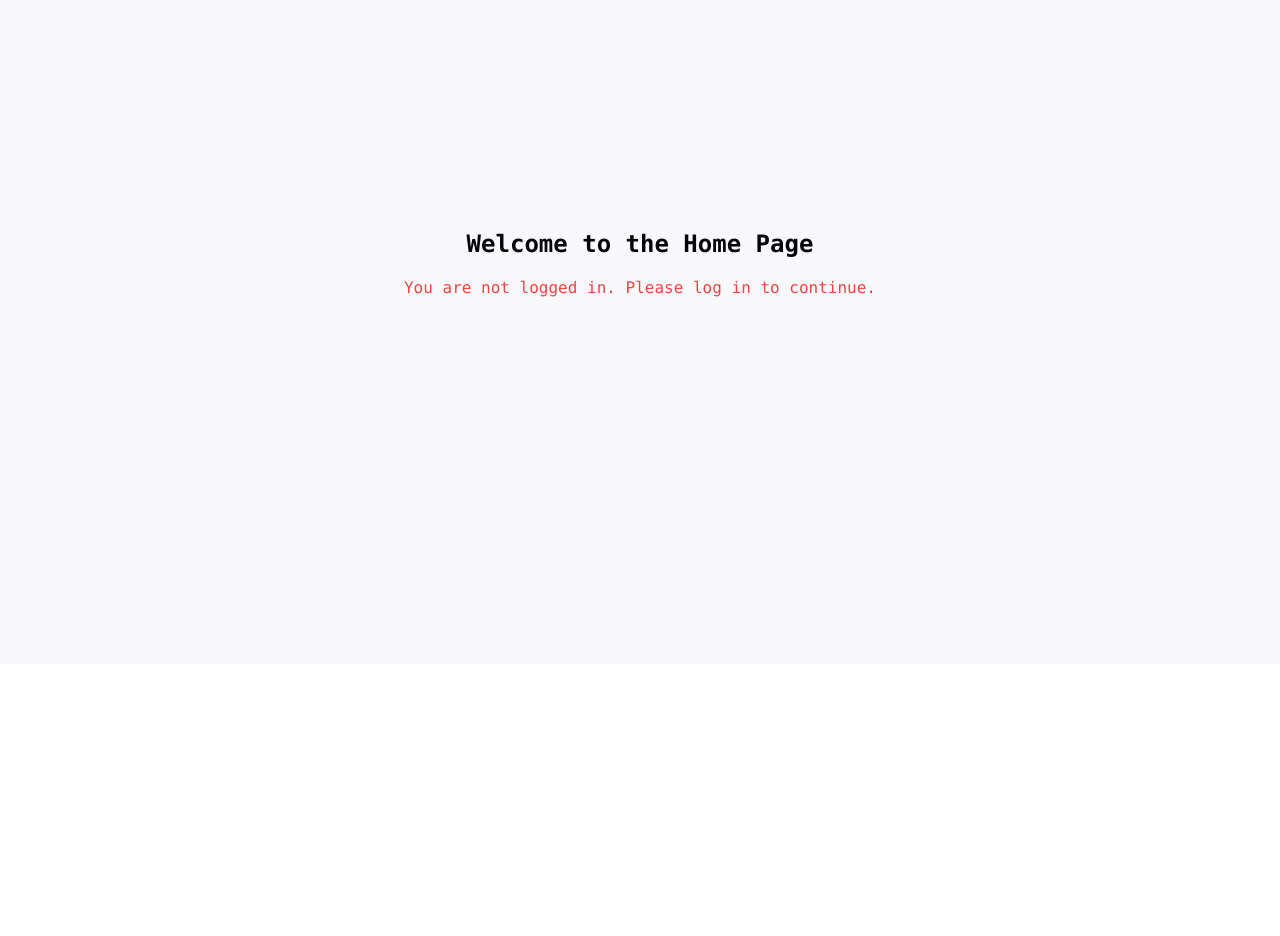
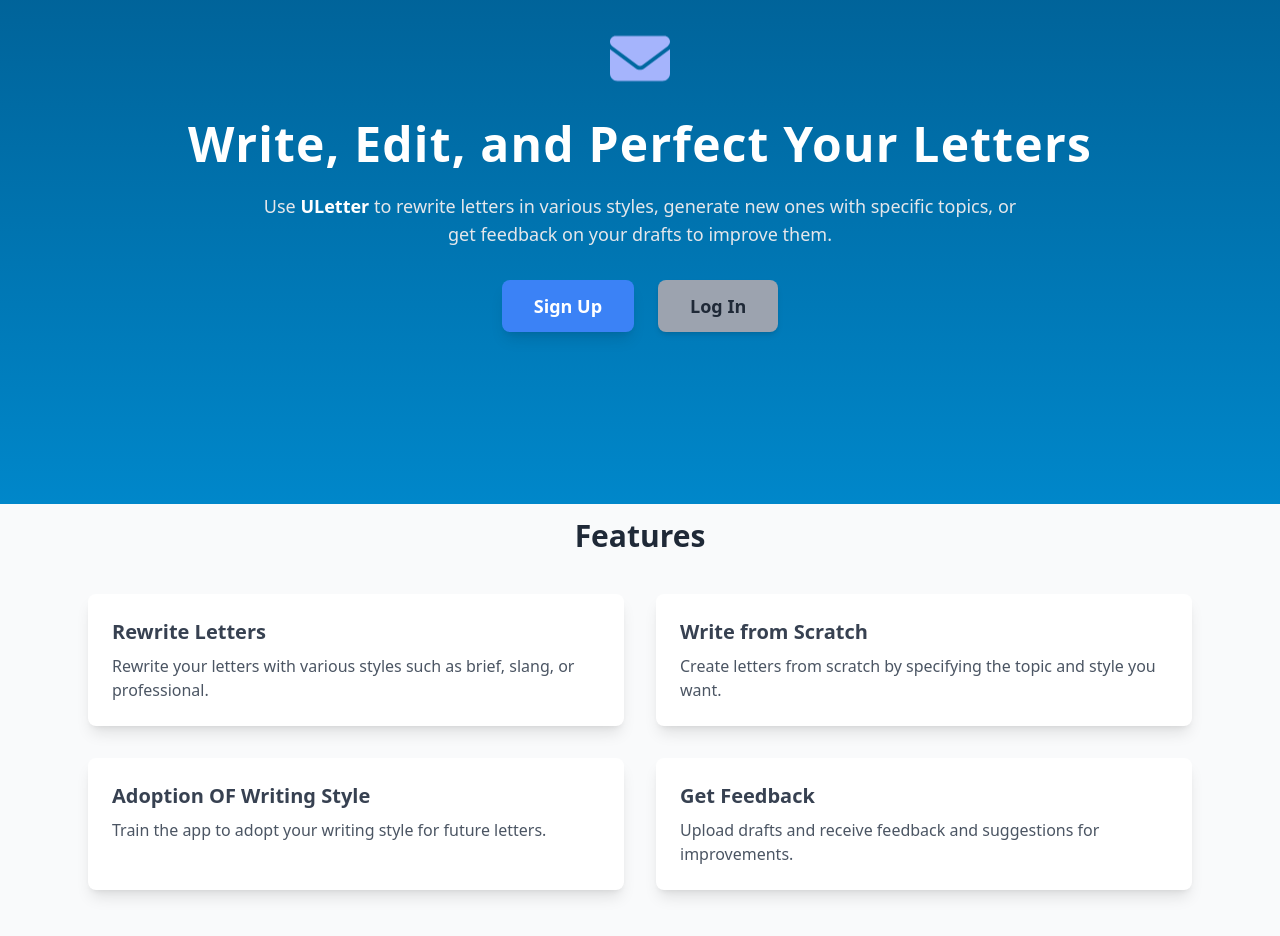
Before and after one commit to Kyk0/ULetter, a React (Create React App) app in the folder frontend/: page / in a window 1280 px wide. Shown: the part 200-1136 px from the top of the page. Before the commit the page ends 864 px from the top, so only its background shows below. Built offline with nearby package versions, Linux system fonts and the light colour scheme.

Commit message:
Home Page Updated

```diff
--- a/frontend/src/components/Home.jsx
+++ b/frontend/src/components/Home.jsx
@@ -1,23 +1,105 @@
-import React, { useContext } from "react";
+import React, { useState, useEffect, useContext } from "react";
+import { FontAwesomeIcon } from "@fortawesome/react-fontawesome";
+import { faEnvelope } from "@fortawesome/free-solid-svg-icons";
 import { AuthContext } from "../services/AuthContext";
 
-function Home() {
-    const { user, isLoggedIn } = useContext(AuthContext);
+const Home = () => {
+  const [typedText, setTypedText] = useState("");
+  const fullText = "Write, Edit, and Perfect Your Letters";
 
-    return (
-        <div className="min-h-screen bg-background flex flex-col items-center justify-center font-mono">
-            <h1 className="text-2xl font-bold text-text mb-4">Welcome to the Home Page</h1>
-            {isLoggedIn() ? (
-                <>
-                    <p className="text-green-500">You are logged in as <strong>{user?.username}</strong>.</p>
-                    <p>Email: <strong>{user?.email || "N/A"}</strong></p>
-                    <p>Full Name: <strong>{user?.first_name} {user?.last_name}</strong></p>
-                </>
-            ) : (
-                <p className="text-red-500">You are not logged in. Please log in to continue.</p>
-            )}
+  useEffect(() => {
+    let index = 0;
+    const typeEffect = setInterval(() => {
+      setTypedText((prev) => fullText.slice(0, index));
+      index++;
+      if (index > fullText.length) clearInterval(typeEffect);
+    }, 100);
+    return () => clearInterval(typeEffect);
+  }, []);
+
+  return (
+    <div className="relative min-h-screen bg-gray-100">
+      {/* Hero Section */}
+      <section
+        className="relative py-24 text-center text-white"
+        style={{
+          background: "linear-gradient(to bottom, #005A8D, #0087CA)",
+          height: "80vh",
+          zIndex: 1,
+        }}
+      >
+        <div className="relative z-10 flex flex-col items-center justify-center h-full">
+          <FontAwesomeIcon
+            icon={faEnvelope}
+            className="text-6xl text-indigo-300 mb-6 animate-bounce"
+          />
+          <h1 className="text-5xl font-extrabold tracking-wide mb-6">
+            {typedText || "..."}
+          </h1>
+          <p className="text-lg max-w-3xl mx-auto mb-8 text-gray-200">
+            Use <span className="font-bold text-white">ULetter</span> to rewrite letters in
+            various styles, generate new ones with specific topics, or get feedback on your drafts
+            to improve them.
+          </p>
+          <div className="flex space-x-6">
+            <a
+              href="/signin?type=signup"
+              className="bg-blue-500 text-white px-8 py-3 text-lg font-semibold rounded-lg shadow-lg hover:bg-blue-600 transition"
+            >
+              Sign Up
+            </a>
+            <a
+              href="/signin?type=login"
+              className="bg-gray-400 text-gray-800 px-8 py-3 text-lg font-semibold rounded-lg shadow-md hover:bg-gray-500 transition"
+            >
+              Log In
+            </a>
+          </div>
         </div>
-    );
-}
+      </section>
+
+      {/* Features Section */}
+      <section
+        id="features"
+        className="py-16 bg-gray-50 relative"
+        style={{ marginTop: "-50px", zIndex: 0 }}
+      >
+        <div className="max-w-6xl mx-auto px-6">
+          <h2 className="text-3xl font-bold text-center mb-10 text-gray-800">Features</h2>
+          <div className="grid grid-cols-1 md:grid-cols-2 gap-8">
+            {/* Feature 1 */}
+            <div className="bg-white shadow-lg rounded-lg p-6 transform transition hover:scale-105">
+              <h3 className="text-xl font-bold text-gray-700">Rewrite Letters</h3>
+              <p className="text-gray-600 mt-2">
+                Rewrite your letters with various styles such as brief, slang, or professional.
+              </p>
+            </div>
+            {/* Feature 2 */}
+            <div className="bg-white shadow-lg rounded-lg p-6 transform transition hover:scale-105">
+              <h3 className="text-xl font-bold text-gray-700">Write from Scratch</h3>
+              <p className="text-gray-600 mt-2">
+                Create letters from scratch by specifying the topic and style you want.
+              </p>
+            </div>
+            {/* Feature 3 */}
+            <div className="bg-white shadow-lg rounded-lg p-6 transform transition hover:scale-105">
+              <h3 className="text-xl font-bold text-gray-700">Adoption OF Writing Style</h3>
+              <p className="text-gray-600 mt-2">
+                Train the app to adopt your writing style for future letters.
+              </p>
+            </div>
+            {/* Feature 4 */}
+            <div className="bg-white shadow-lg rounded-lg p-6 transform transition hover:scale-105">
+              <h3 className="text-xl font-bold text-gray-700">Get Feedback</h3>
+              <p className="text-gray-600 mt-2">
+                Upload drafts and receive feedback and suggestions for improvements.
+              </p>
+            </div>
+          </div>
+        </div>
+      </section>
+    </div>
+  );
+};
 
 export default Home;
```
Also changed, not shown: frontend/src/pages/.jsx/Home.jsx (deleted).
